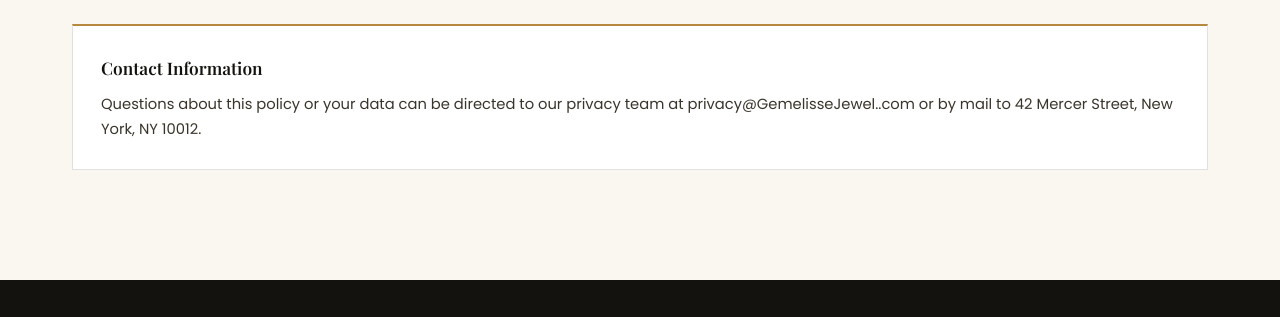
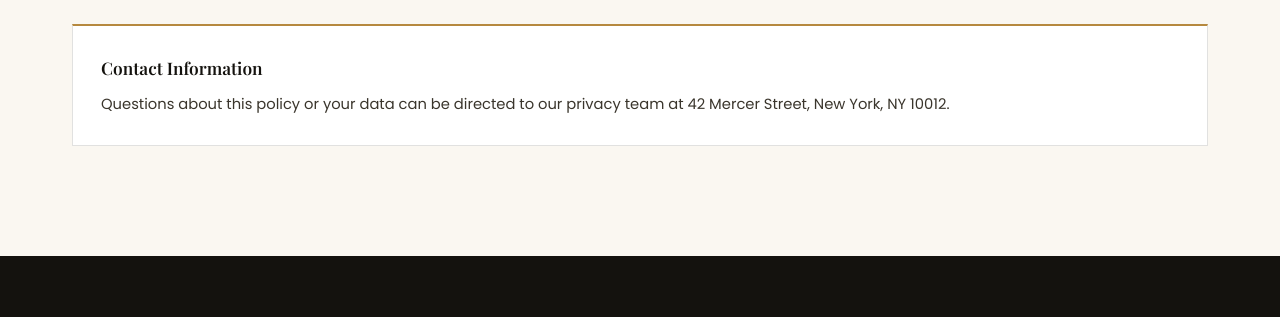
Before and after one commit to baydlamya24789-cell/GemelisseJewel, a plain HTML site: page index.html in a window 1280 px wide. Shown: the part 4554-4871 px from the top of the page. Drawn offline with nearby package versions, Linux system fonts and the light colour scheme; a web font is replaced by a local one.

Commit message:
index.html

```diff
--- a/index.html
+++ b/index.html
@@ -255,7 +255,7 @@
         </article>
         <article class="privacy-card privacy-card-wide">
           <h3>Contact Information</h3>
-          <p>Questions about this policy or your data can be directed to our privacy team at <a href="mailto:privacy@GemelisseJewel..com">privacy@GemelisseJewel..com</a> or by mail to 42 Mercer Street, New York, NY 10012.</p>
+          <p>Questions about this policy or your data can be directed to our privacy team at 42 Mercer Street, New York, NY 10012.</p>
         </article>
       </div>
     </div>
```
